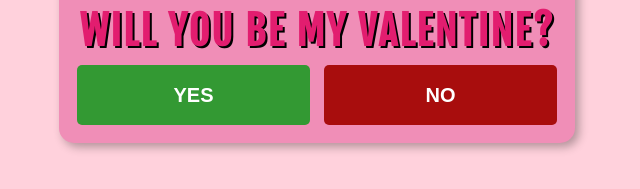
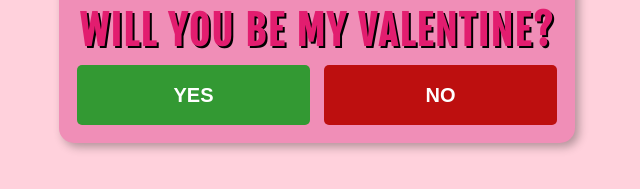
Before and after one commit to beansolo/valentines-2025, a plain HTML site: page index.html in a window 1280 px wide. Shown: the part 519-708 px from the top of the page, without its empty margins (323-963 px from the left). Drawn offline with Linux system fonts and the light colour scheme.

Commit message:
Update index.html

```diff
--- a/index.html
+++ b/index.html
@@ -52,7 +52,7 @@
 				margin-right: 7px;
 			}
 			#no {
-				background-color: #A80D0D;
+				background-color: #bd0f0f;
 				margin-left: 7px;
 			}
 			#buttons {
```
